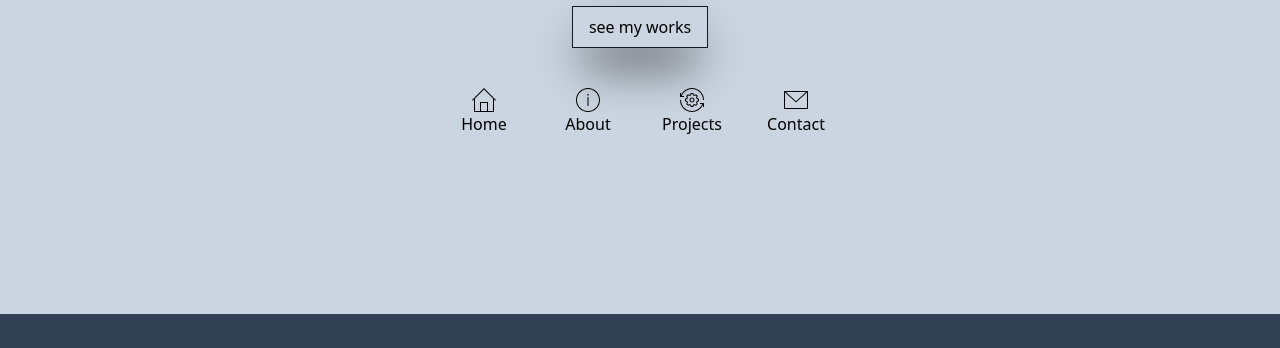
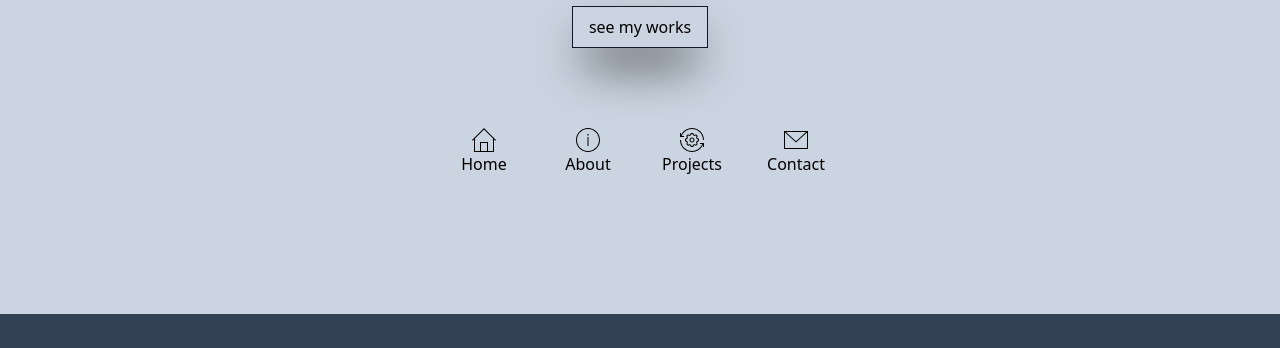
Before and after one commit to Uzayn/Old-portfolio, a website: page index.html in a window 1280 px wide. Shown: the part 486-834 px from the top of the page. Drawn offline with nearby package versions, Linux system fonts and the light colour scheme.

Commit message:
add paddings

```diff
--- a/index.html
+++ b/index.html
@@ -47,7 +47,7 @@
                 </div>
             </div>
         </div>
-        <div class="flex justify-center">
+        <div class="flex justify-center pt-32 md:pt-10">
             <div class="text-center">
                 <a href="" class="group transition duration-300">
                     <div><svg class="mx-6 md:mx-10  fill-black " width="24" height="24" fill-rule="evenodd" clip-rule="evenodd"><path d="M22 11.414V24H2V11.414L.707 12.707 0 12 12 0l12 12-.707.707L22 11.414zM16 23h5V10.414l-9-9-9 9V23h5v-9h8v9zm-1-7.889H9v7.778h6v-7.778z"/></svg></div>
```
